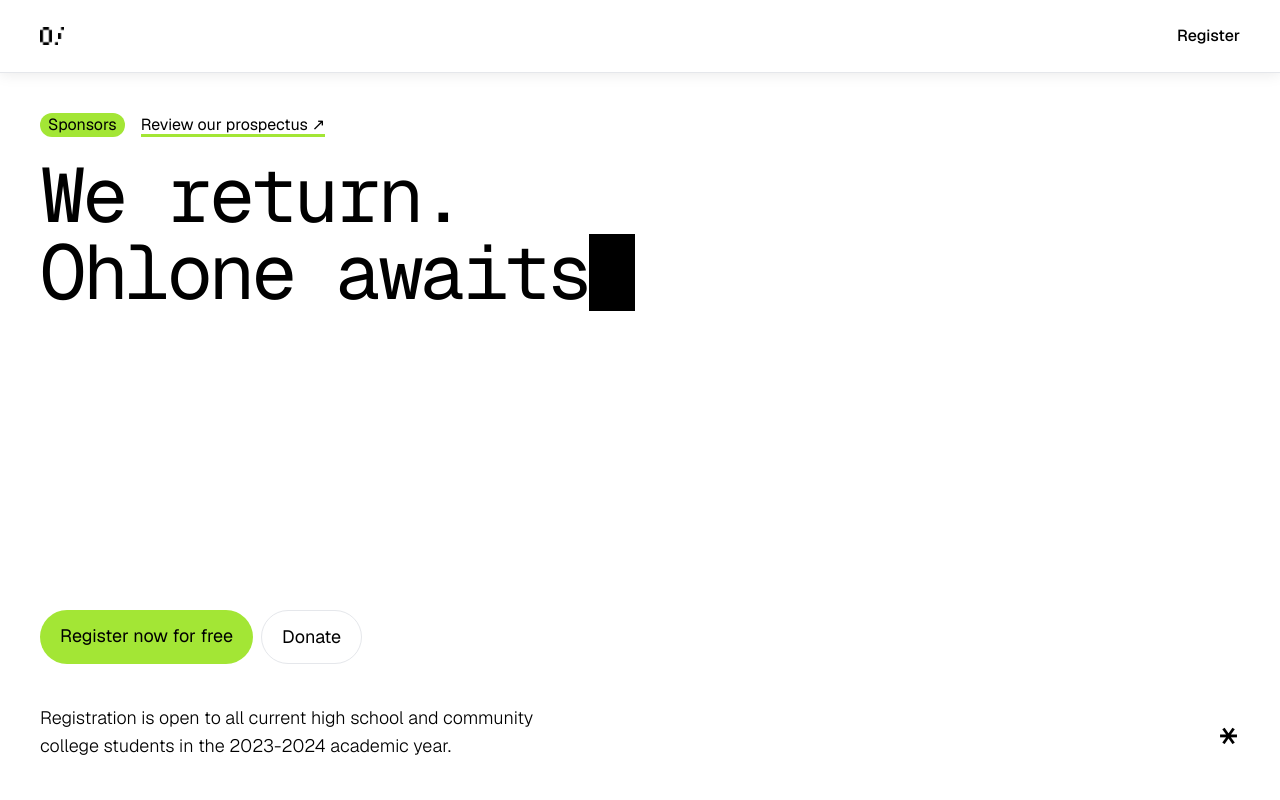
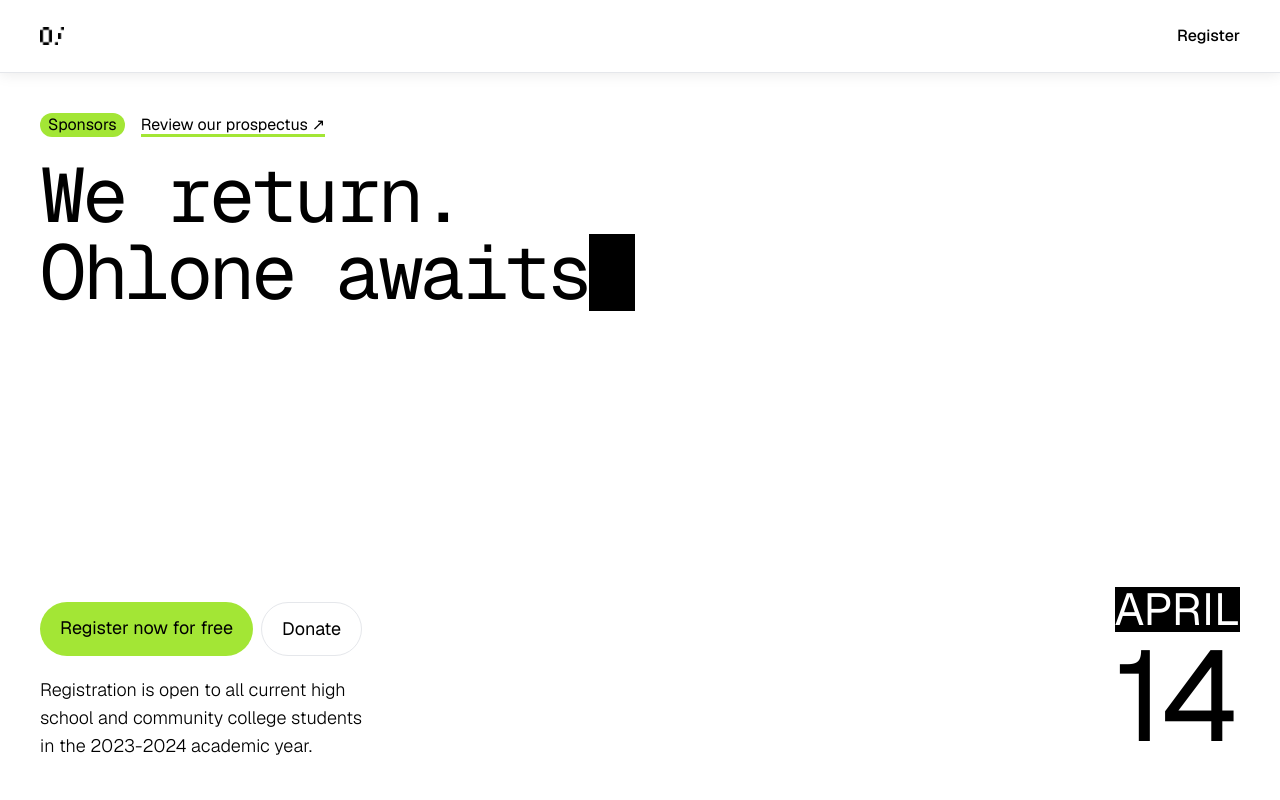
Before and after one commit to Mishra-Manit/ohlone-hacks, a Next.js app: page / in a window 1280 px wide. Shown: the top 800 px of the page. Built offline with nearby package versions, Linux system fonts and the light colour scheme.

Commit message:
publish updated hero section

```diff
--- a/src/app/components/Hero.tsx
+++ b/src/app/components/Hero.tsx
@@ -27,7 +27,10 @@ export default function Hero() {
             </div>
             {/* this is register + first section */}
             <div className="mt-10">
-                <div className="flex flex-col sm:flex-row gap-2 mx-10">
+                <div className="text-black my-10 mx-10">
+                    <div className="flex justify-between items-end">
+                        <div className="flex flex-col items-start gap-5">
+                            <div className="flex flex-col sm:flex-row gap-2">
                                 <Link href="/register" target="_blank" className="rounded-full px-5 text-lg py-3 bg-lime-400 hover:bg-lime-300 hover:shadow-[0_0_15px_0_rgba(163,230,53,0.5)] transition-all">
                                     Register now for free
                                 </Link>
@@ -35,12 +38,15 @@ export default function Hero() {
                                     Donate
                                 </Link>
                             </div>
-                <div className="text-black my-10 mx-10">
-                    <div className="flex justify-between items-end">
                             <Balancer className="w-1/2 sm:w-1/2 text-sm sm:text-lg font-light">
                                 Registration is open to all current high school and community college students in the 2023-2024 academic year.
                             </Balancer>
-                        <h1 className="w-1/2 font-mono sm:w-1/4 text-right text-2xl lg:text-[3vw] leading-none">*</h1>
+                        </div>
+                        <div className="flex flex-col items-end">
+                            <h1 className="text-[3.5vw] bg-black text-white leading-none">APRIL</h1>
+                            <h2 className="text-[10vw] leading-none">14</h2>
+                        </div>
+                        {/* <h1 className="w-1/2 font-mono sm:w-1/4 text-right text-2xl lg:text-[3vw] leading-none">*</h1> */}
                     </div>
                 </div>
             </div>
```
Lines whose indentation alone changed are shown as unchanged.
